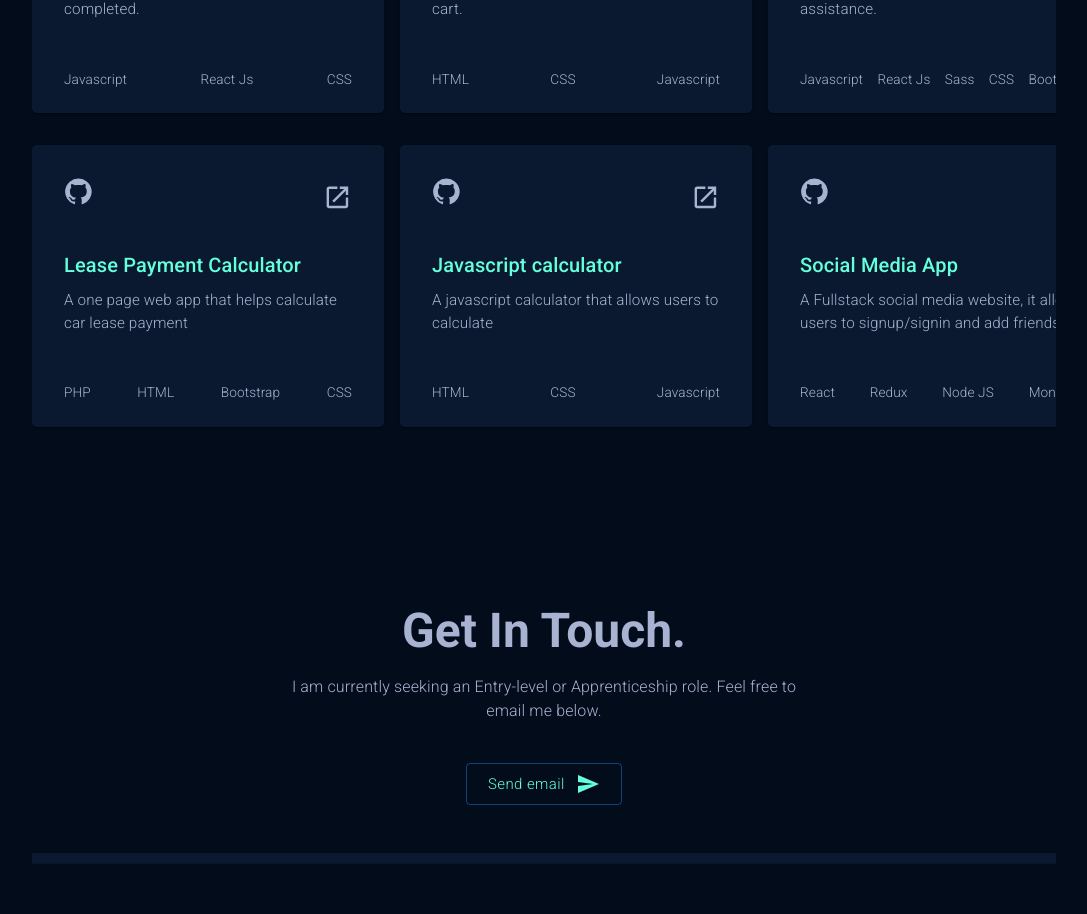
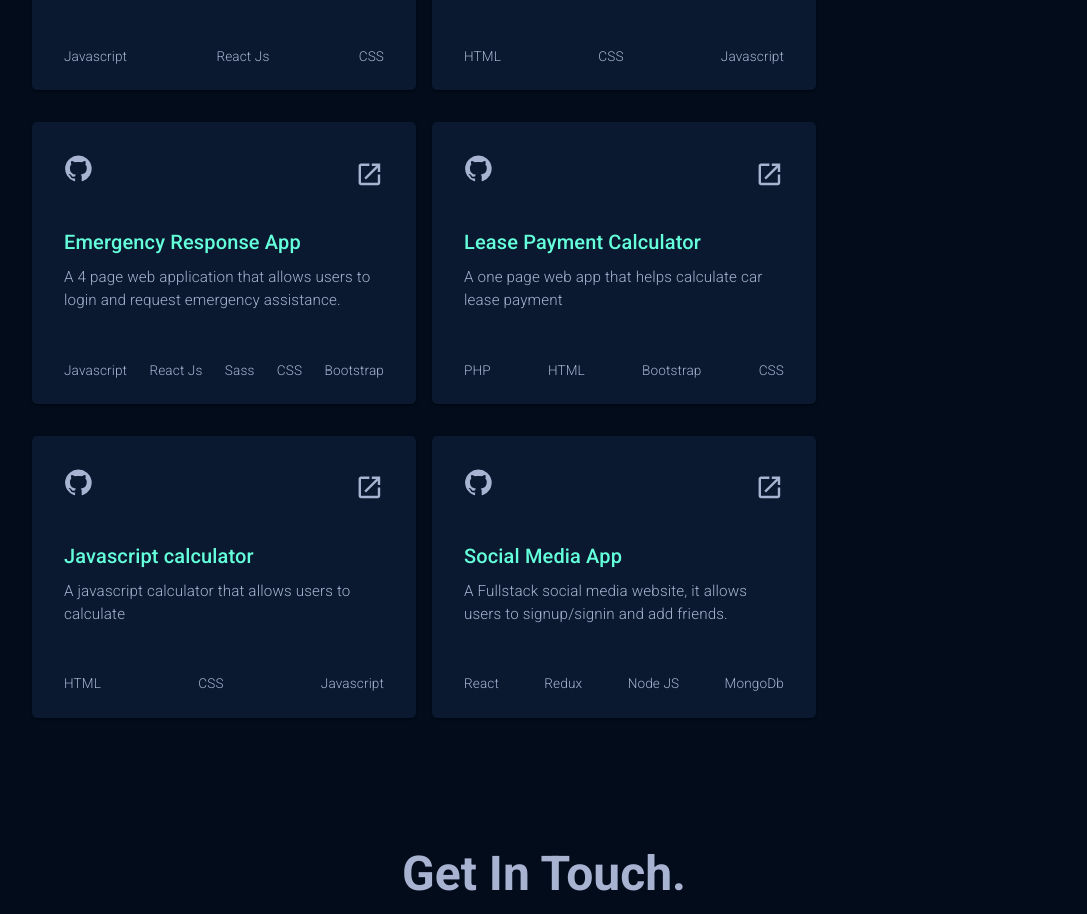
Before and after one commit to JAbsolu/React-portfolio, a React (Create React App) app: page / in a window 1280 px wide. Shown: the part 1292-2206 px from the top of the page, without its empty margins (96-1183 px from the left). Built offline with nearby package versions, Linux system fonts and the light colour scheme.

Commit message:
fixed projects flex issues

```diff
--- a/src/components/Projects/index.jsx
+++ b/src/components/Projects/index.jsx
@@ -64,7 +64,8 @@ const Projects = () => {
               display: isIpad ? "block" : "flex",
               gap: "1rem",
               pb: "1rem",
-              overflowX: "scroll",
+              flexWrap: "wrap",
+              // overflowX: "scroll",
             }}>
               {/* CARD 1 */}
               <Link
@@ -292,16 +293,8 @@ const Projects = () => {
                 </CardContent>
               </Card>
               </Link>
-            </Box>
-            {/* ROW 2 */}
-            <Box sx={{
-              display: isIpad ? "block" : "flex",
-              gap: "1rem",
-              pb: "4rem",
-              overflowX: "scroll",
-            }}>
 
-            {/* CARD 1 */}
+            {/* CARD 4 */}
             <Link
                 href={projects.leasePaymentCal.frontendView}
                 target="_new"
@@ -377,7 +370,7 @@ const Projects = () => {
             </Card>
             </Link>
 
-            {/* CARD 2 */}
+            {/* CARD 5 */}
             <Link
                 href={projects.calculator.frontendView}
                 target="_new"
@@ -453,7 +446,7 @@ const Projects = () => {
             </Card>
             </Link>
 
-             {/* CARD 3 */}
+             {/* CARD 6 */}
              <Link
                 href={projects.socialMediaApp.frontendView}
                 target="_new"
@@ -528,7 +521,6 @@ const Projects = () => {
               </CardContent>
             </Card>
             </Link>
-
             </Box>
           </Box>
     );
```
